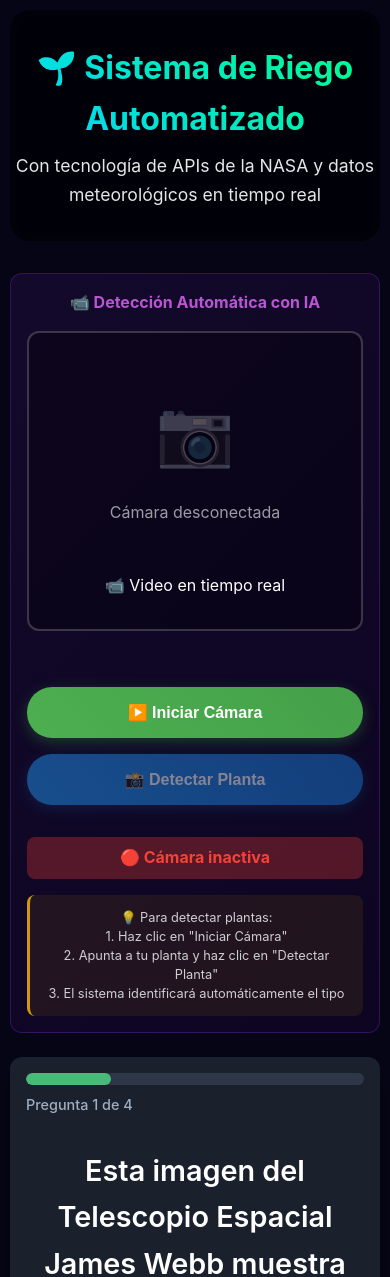
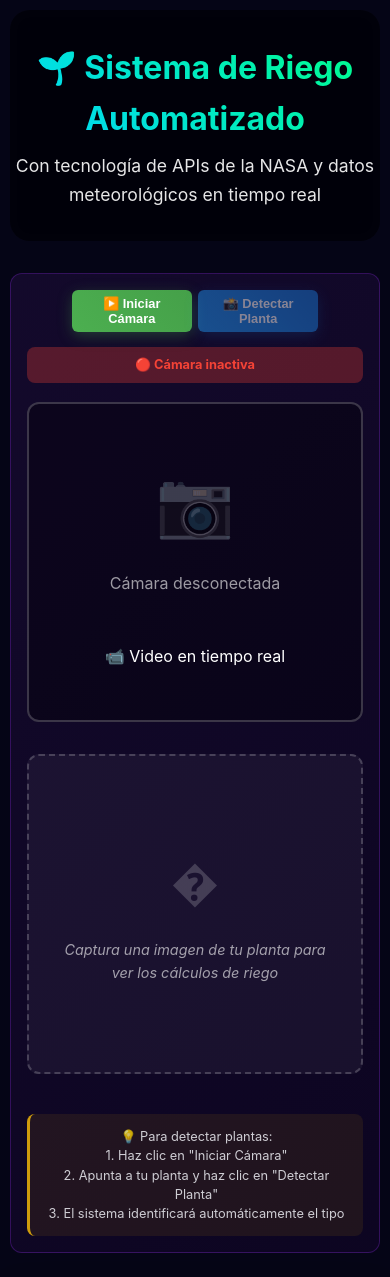
Before and after one commit to bachanos/hackaton, a React (Vite) app in the folder frontend/: page / in a window 390 px wide. Shown: the top 1277 px of the page. Built offline with nearby package versions, Linux system fonts and the light colour scheme; no server answers.

Commit message:
Refactor UI

```diff
--- a/frontend/src/App.css
+++ b/frontend/src/App.css
@@ -208,19 +208,52 @@ body {
 
 /* Responsive para cámara unificada */
 @media (max-width: 768px) {
+  .vision-layout {
+    flex-direction: column;
+    gap: 1.5rem;
+  }
+
+  .camera-column {
+    flex: none; /* Quitar ancho fijo en móvil */
+  }
+
   .camera-view {
     height: 250px;
   }
 
-  .back-to-webcam-btn {
-    font-size: 0.8rem;
-    padding: 0.4rem 0.8rem;
+  .info-placeholder {
+    min-height: 200px;
+    padding: 1.5rem;
+  }
+
+  .placeholder-icon {
+    font-size: 2rem;
+  }
+
+  .camera-controls {
+    gap: 0.3rem;
+  }
+
+  .camera-controls .vision-btn {
+    padding: 0.35rem 0.6rem;
+    font-size: 0.75rem;
+    min-width: 70px;
+    max-width: 100px;
   }
 }
 
 @media (max-width: 480px) {
   .camera-view {
     height: 200px;
+  }
+
+  .info-placeholder {
+    min-height: 150px;
+    padding: 1rem;
+  }
+
+  .vision-layout {
+    gap: 1rem;
   }
 }
 
@@ -553,13 +586,87 @@ body {
 }
 
 /* Estilos para vista de dos columnas de cámara */
+/* Layout de dos columnas para la sección de visión */
+.vision-layout {
+  display: flex;
+  gap: 2rem;
+  margin-bottom: 1.5rem;
+}
+
+.camera-column {
+  flex: 0 0 400px; /* Ancho fijo para la columna de la cámara */
+  display: flex;
+  flex-direction: column;
+  gap: 0.4rem;
+}
+
+.info-column {
+  flex: 1; /* Toma el espacio restante */
+  display: flex;
+  align-items: center;
+  justify-content: center;
+}
+
+/* Controles de cámara encima del cuadro - compactos */
+.camera-controls {
+  display: flex;
+  gap: 0.4rem;
+  flex-wrap: wrap;
+  justify-content: center;
+}
+
+.camera-controls .vision-btn {
+  padding: 0.4rem 0.8rem;
+  font-size: 0.8rem;
+  min-width: 80px;
+  max-width: 120px;
+  flex: none;
+  border-radius: 6px;
+}
+
+.camera-controls .vision-btn.back-to-webcam {
+  background: rgba(78, 205, 196, 0.2);
+  border-color: #4ecdc4;
+  color: #4ecdc4;
+}
+
+/* Estado de la cámara encima del cuadro */
+.camera-status {
+  text-align: center;
+  padding: 0.5rem 0;
+}
+
+.camera-status .status-indicator {
+  font-size: 0.8rem;
+  font-weight: bold;
+  display: block;
+  margin-bottom: 0.3rem;
+}
+
+.camera-status .last-detection {
+  display: flex;
+  flex-direction: column;
+  gap: 0.2rem;
+  font-size: 0.75rem;
+  color: rgba(255, 255, 255, 0.8);
+}
+
+.camera-status .detection-result {
+  color: #4ecdc4;
+  font-weight: bold;
+}
+
+.camera-status .detection-time {
+  color: rgba(255, 255, 255, 0.6);
+  font-style: italic;
+}
+
 /* Contenedor unificado de cámara */
 .unified-camera-container {
   display: flex;
   flex-direction: column;
   align-items: center;
   gap: 1rem;
-  margin-bottom: 1.5rem;
 }
 
 .camera-view {
@@ -569,8 +676,62 @@ body {
   overflow: hidden;
   background: rgba(0, 0, 0, 0.3);
   width: 100%;
-  max-width: 500px;
-  height: 300px;
+  height: 320px;
+}
+
+/* Placeholder para la columna de información */
+.info-placeholder {
+  background: rgba(255, 255, 255, 0.05);
+  border: 2px dashed rgba(255, 255, 255, 0.2);
+  border-radius: 12px;
+  padding: 2rem;
+  text-align: center;
+  color: rgba(255, 255, 255, 0.6);
+  height: 320px;
+  display: flex;
+  flex-direction: column;
+  align-items: center;
+  justify-content: center;
+  gap: 1rem;
+}
+
+.placeholder-icon {
+  font-size: 3rem;
+  opacity: 0.3;
+}
+
+.info-placeholder p {
+  margin: 0;
+  font-style: italic;
+  font-size: 0.9rem;
+}
+
+/* Versión compacta del resultado principal para la columna derecha */
+.result-card.main-result.compact {
+  margin: 0;
+  padding: 1.5rem;
+  max-width: none;
+  height: fit-content;
+}
+
+.result-card.main-result.compact .big-number {
+  font-size: 2.5rem;
+  margin: 0.8rem 0;
+}
+
+.result-card.main-result.compact h2 {
+  font-size: 1.3rem;
+  margin-bottom: 0.5rem;
+}
+
+.result-card.main-result.compact p {
+  font-size: 0.9rem;
+  margin-bottom: 0.8rem;
+}
+
+.result-card.main-result.compact .plant-summary {
+  padding: 0.6rem;
+  margin-top: 0.8rem;
 }
 
 .webcam-feed, .captured-image-display {
@@ -580,22 +741,7 @@ body {
   display: block;
 }
 
-/* Botón para volver a la webcam */
-.back-to-webcam-btn {
-  background: rgba(78, 205, 196, 0.2);
-  border: 1px solid #4ecdc4;
-  color: #4ecdc4;
-  padding: 0.5rem 1rem;
-  border-radius: 6px;
-  cursor: pointer;
-  font-size: 0.9rem;
-  transition: all 0.3s ease;
-}
 
-.back-to-webcam-btn:hover {
-  background: rgba(78, 205, 196, 0.3);
-  transform: translateY(-2px);
-}
 
 /* Mantener estilos existentes para compatibilidad */
 .camera-preview-container {
--- a/frontend/src/App.tsx
+++ b/frontend/src/App.tsx
@@ -307,8 +307,55 @@ function App() {
         <main className="main-content">
           {/* Panel de detección automática */}
           <div className="vision-panel">
-            <h4>📹 Detección Automática con IA</h4>
             <div className="vision-content">
+              <div className="vision-layout">
+                {/* Columna izquierda: Cámara */}
+                <div className="camera-column">
+                  {/* Controles de cámara encima del cuadro */}
+                  <div className="camera-controls">
+                    <button
+                      className={`vision-btn ${webcamActive ? 'stop' : 'start'}`}
+                      onClick={webcamActive ? stopWebcam : startWebcam}
+                    >
+                      {webcamActive ? '⏹️ Parar Cámara' : '▶️ Iniciar Cámara'}
+                    </button>
+
+                    <button
+                      className="vision-btn detect"
+                      onClick={detectPlantWithCamera}
+                      disabled={visionLoading || !webcamActive}
+                    >
+                      {visionLoading ? '🔍 Detectando...' : '📸 Detectar Planta'}
+                    </button>
+
+                    {/* Botón para volver a la webcam si hay imagen capturada */}
+                    {capturedImage && (
+                      <button
+                        className="vision-btn back-to-webcam"
+                        onClick={() => setCapturedImage(null)}
+                      >
+                        🔄 Volver a cámara en vivo
+                      </button>
+                    )}
+                  </div>
+
+                  {/* Estado de la cámara */}
+                  <div className="camera-status">
+                    <span className={`status-indicator ${webcamActive ? 'connected' : 'disconnected'}`}>
+                      {webcamActive ? '🟢 Cámara activa' : '🔴 Cámara inactiva'}
+                    </span>
+                    {lastDetection && (
+                      <div className="last-detection">
+                        <span className="detection-result">
+                          Última detección: {lastDetection.plant} ({(lastDetection.confidence * 100).toFixed(1)}%)
+                        </span>
+                        <span className="detection-time">
+                          {new Date(lastDetection.timestamp).toLocaleTimeString()}
+                        </span>
+                      </div>
+                    )}
+                  </div>
+
                   <div className="unified-camera-container">
                     {/* Mostrar imagen capturada si existe, sino mostrar webcam */}
                     {capturedImage ? (
@@ -342,50 +389,32 @@ function App() {
                         <div className="camera-label">📹 Video en tiempo real</div>
                       </div>
                     )}
-
-                {/* Botón para volver a la webcam si hay imagen capturada */}
-                {capturedImage && (
-                  <button
-                    className="back-to-webcam-btn"
-                    onClick={() => setCapturedImage(null)}
-                  >
-                    🔄 Volver a cámara en vivo
-                  </button>
-                )}
+                  </div>
                 </div>
 
-              <div className="vision-controls">
-                <button
-                  className={`vision-btn ${webcamActive ? 'stop' : 'start'}`}
-                  onClick={webcamActive ? stopWebcam : startWebcam}
-                >
-                  {webcamActive ? '⏹️ Parar Cámara' : '▶️ Iniciar Cámara'}
-                </button>
-
-                <button
-                  className="vision-btn detect"
-                  onClick={detectPlantWithCamera}
-                  disabled={visionLoading || !webcamActive}
-                >
-                  {visionLoading ? '🔍 Detectando...' : '📸 Detectar Planta'}
-                </button>
+                {/* Columna derecha: Información de riego o placeholder */}
+                <div className="info-column">
+                  {wateringData && capturedImage ? (
+                    <div className="result-card main-result compact">
+                      <h2>💧 Agua Necesaria Hoy</h2>
+                      <div className="big-number">{wateringData.requiredMl} ml</div>
+                      <p>Para {wateringData.plant.name} en maceta de {wateringData.potSize}cm</p>
+                      <div className="plant-summary">
+                        <span className="plant-desc-small">{wateringData.plant.description}</span>
                       </div>
-
-              <div className="vision-status">
-                <span className={`status-indicator ${webcamActive ? 'connected' : 'disconnected'}`}>
-                  {webcamActive ? '🟢 Cámara activa' : '🔴 Cámara inactiva'}
-                </span>
-                {lastDetection && (
-                  <div className="last-detection">
-                    <span className="detection-result">
-                      Última detección: {lastDetection.plant} ({(lastDetection.confidence * 100).toFixed(1)}%)
-                    </span>
-                    <span className="detection-time">
-                      {new Date(lastDetection.timestamp).toLocaleTimeString()}
-                    </span>
+                    </div>
+                  ) : (
+                    <div className="info-placeholder">
+                      <div className="placeholder-icon">�</div>
+                      <p>Captura una imagen de tu planta para ver los cálculos de riego</p>
                     </div>
                   )}
                 </div>
+              </div>
+
+
+
+
 
               {/* Mostrar errores */}
               {error && (
@@ -405,19 +434,7 @@ function App() {
             </div>
           </div>
 
-          {/* Resultado principal con información contextual */}
-          {wateringData && (
-            <div className="main-result-container">
-              <div className="result-card main-result">
-                <h2>💧 Agua Necesaria Hoy</h2>
-                <div className="big-number">{wateringData.requiredMl} ml</div>
-                <p>Para {wateringData.plant.name} en maceta de {wateringData.potSize}cm</p>
-                <div className="plant-summary">
-                  <span className="plant-desc-small">{wateringData.plant.description}</span>
-                </div>
-              </div>
-            </div>
-          )}
+
 
           {/* Explicación detallada del cálculo */}
           {wateringData && (
```
Lines whose indentation alone changed are shown as unchanged.
